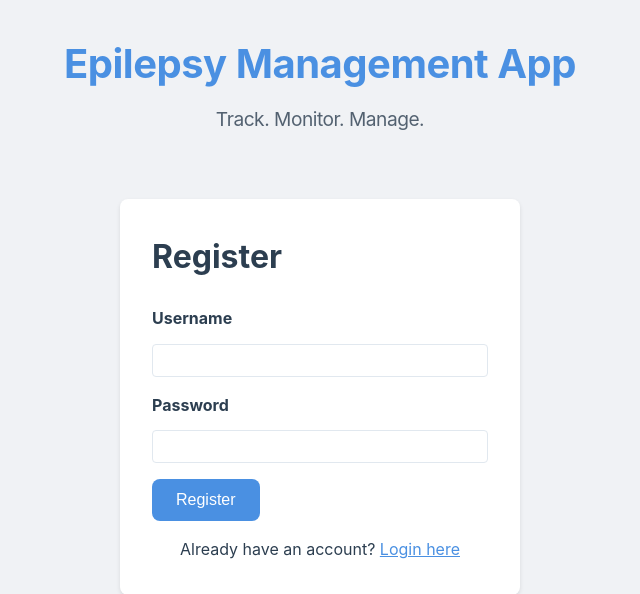
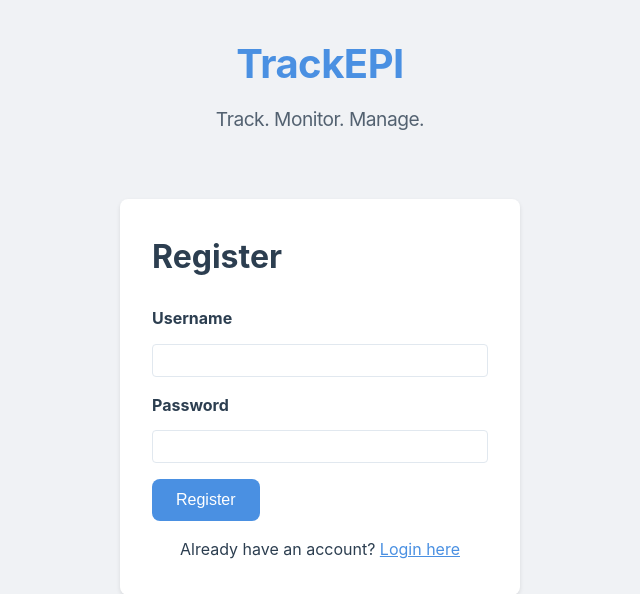
Before and after one commit to ZackGoldblum/EpiTracker, a Flask app: page /register in a window 1280 px wide. Shown: the top 594 px of the page, without its empty margins (320-960 px from the left). Run offline with Flask 3, Linux system fonts and the light colour scheme.

Commit message:
Change branding to TrackEPI

```diff
--- a/templates/base.html
+++ b/templates/base.html
@@ -17,7 +17,7 @@
     <nav>
         <div class="nav-content">
             <a href="{{ url_for('dashboard') }}" class="nav-logo">
-                <h1>Epilepsy Management</h1>
+                <h1>TrackEPI</h1>
             </a>
             <button class="mobile-menu-btn">
                 <svg width="24" height="24" viewBox="0 0 24 24" fill="none" stroke="currentColor">
--- a/templates/pages/login.html
+++ b/templates/pages/login.html
@@ -5,7 +5,7 @@
 {% block content %}
 <div class="auth-container">
     <h1 class="auth-title">
-        Epilepsy Management App
+        TrackEPI
         <span>Track. Monitor. Manage.</span>
     </h1>
     <div class="auth-card">
--- a/templates/pages/register.html
+++ b/templates/pages/register.html
@@ -5,7 +5,7 @@
 {% block content %}
 <div class="auth-container">
     <h1 class="auth-title">
-        Epilepsy Management App
+        TrackEPI
         <span>Track. Monitor. Manage.</span>
     </h1>
     <div class="auth-card">
```
